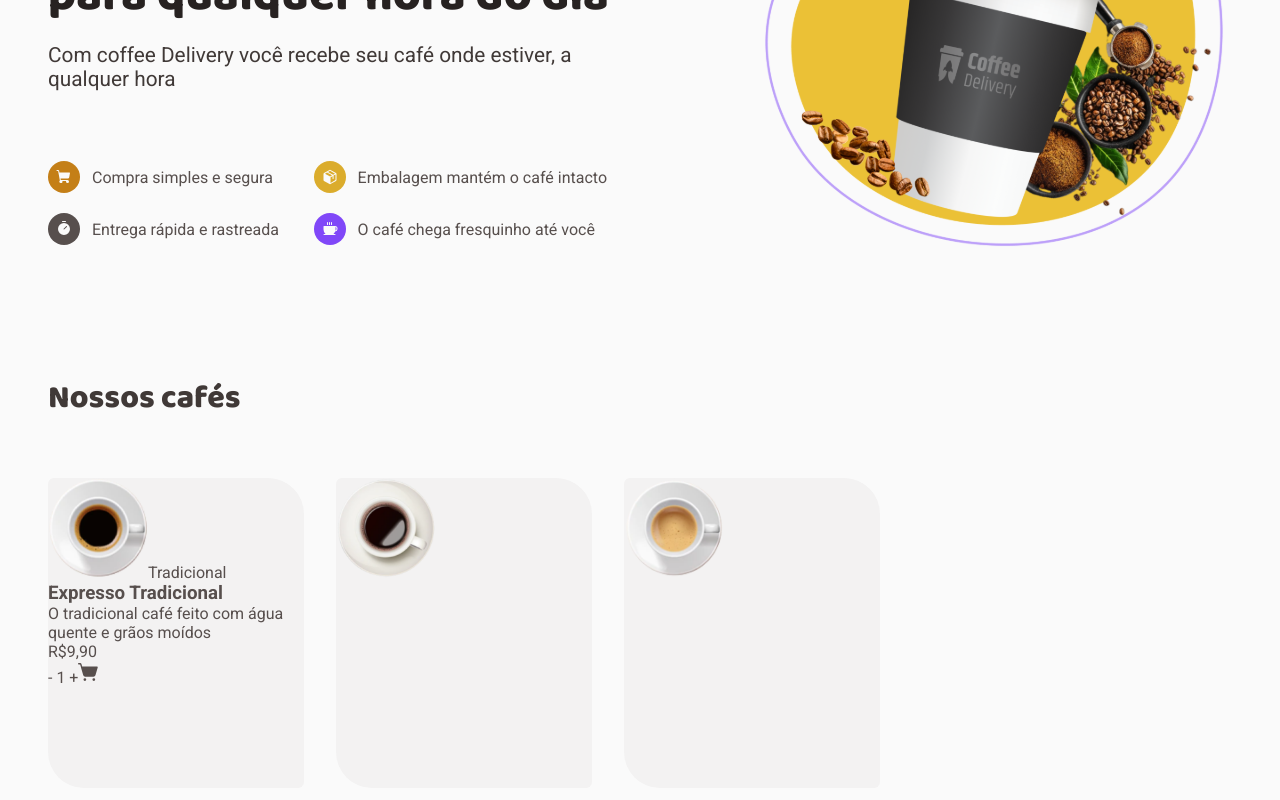
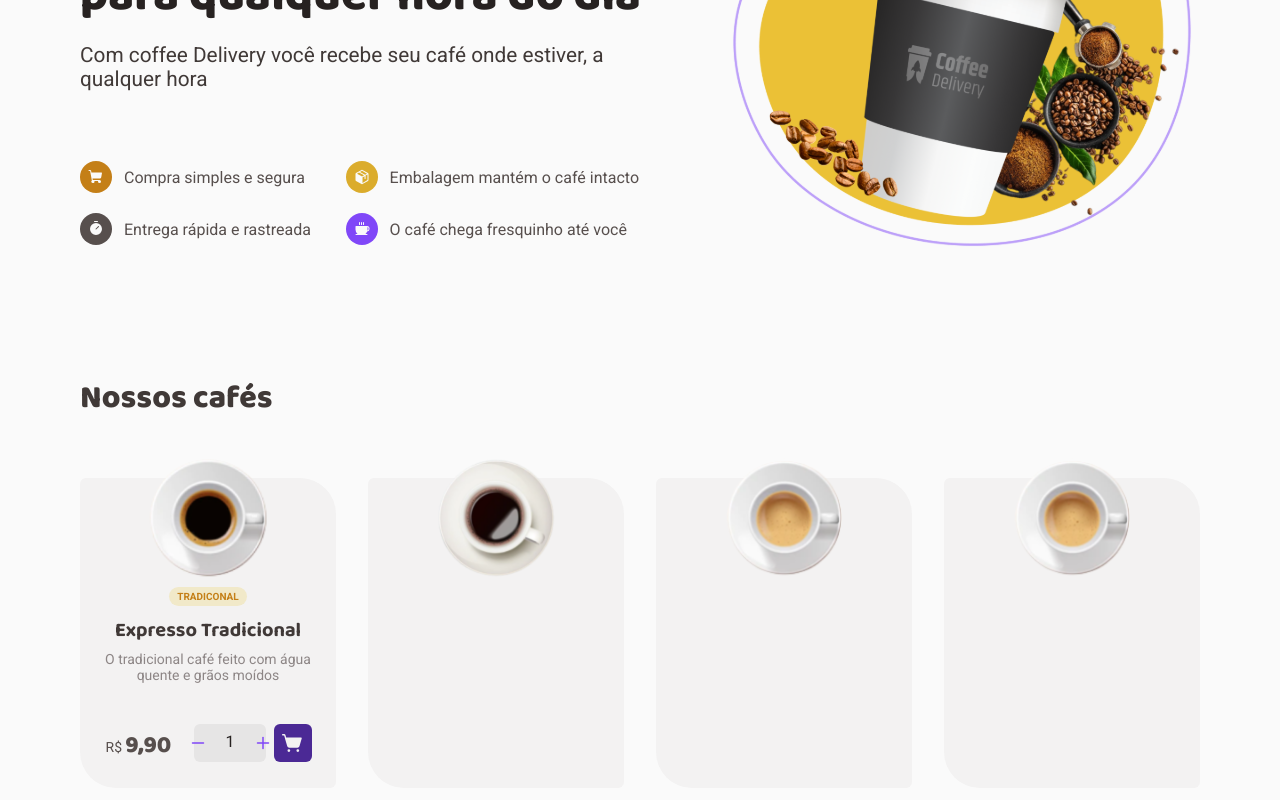
Before and after one commit to Alfredo-pg/coffee-delivery, a React (Vite) app: page / in a window 1280 px wide. Shown: the part 306-1106 px from the top of the page. Built offline with nearby package versions, Linux system fonts and the light colour scheme.

Commit message:
card-v0.5

```diff
--- a/src/components/Hero/styles.ts
+++ b/src/components/Hero/styles.ts
@@ -6,7 +6,7 @@ export const HeroContainer = styled.div`
   align-items: center;
   align-content: space-between;
 
-  gap: 7.5rem;
+  gap: 3.5rem;
 
   margin: 5.75rem 0;
 `
--- a/src/layouts/DefaultLayout/styles.ts
+++ b/src/layouts/DefaultLayout/styles.ts
@@ -1,7 +1,7 @@
 import styled from 'styled-components'
 
 export const LayoutContainer = styled.div`
-  max-width: 74rem;
+  max-width: 70rem;
   margin: 2rem auto;
 
   display: flex;
--- a/src/pages/Home/index.tsx
+++ b/src/pages/Home/index.tsx
@@ -1,7 +1,14 @@
 import { Hero } from '../../components/Hero'
-import { CoffeeContainer, HomeContainer } from './styles'
+import {
+  CoffeeContainer,
+  CoffeeCountCartContainer,
+  CoffeeDescriptionConainer,
+  CoffeeFooterContainer,
+  CoffeePriceContainer,
+  HomeContainer,
+} from './styles'
 
-import { ShoppingCartSimple } from 'phosphor-react'
+import { Minus, Plus, ShoppingCartSimple } from 'phosphor-react'
 
 import cafeExpresso from '../../assets/cafe-expresso.svg'
 import cafeAmericano from '../../assets/cafe-americano.svg'
@@ -17,19 +24,34 @@ export function Home() {
         <CoffeeContainer>
           <img src={cafeExpresso} alt="" />
 
-          <span>Tradicional</span>
+          <CoffeeDescriptionConainer>
+            <p>TRADICONAL</p>
+          </CoffeeDescriptionConainer>
           <h3>Expresso Tradicional</h3>
           <p>O tradicional café feito com água quente e grãos moídos</p>
 
-          <footer>
-            <p>R$9,90</p>
-            <div>
-              <span>- 1 +</span>
+          <CoffeeFooterContainer>
+            <CoffeePriceContainer>
+              <p>R$</p>
+              <p>9,90</p>
+            </CoffeePriceContainer>
+
+            <CoffeeCountCartContainer>
+              <div>
+                <button>
+                  <Minus size={16} weight="bold" />
+                </button>
+                <p>1</p>
+                <button>
+                  <Plus size={16} weight="bold" />
+                </button>
+              </div>
+
               <span>
                 <ShoppingCartSimple size={22} weight="fill" />
               </span>
-            </div>
-          </footer>
+            </CoffeeCountCartContainer>
+          </CoffeeFooterContainer>
         </CoffeeContainer>
 
         <CoffeeContainer>
@@ -39,6 +61,9 @@ export function Home() {
         <CoffeeContainer>
           <img src={expressoCremoso} alt="" />
         </CoffeeContainer>
+        <CoffeeContainer>
+          <img src={expressoCremoso} alt="" />
+        </CoffeeContainer>
       </HomeContainer>
     </>
   )
--- a/src/pages/Home/styles.ts
+++ b/src/pages/Home/styles.ts
@@ -5,8 +5,6 @@ export const HomeContainer = styled.main`
   flex-wrap: wrap;
 
   gap: 2.5rem 2rem;
-
-  width: 70rem;
 
   h2 {
     display: flex;
@@ -27,7 +25,132 @@ export const CoffeeContainer = styled.div`
   width: 16rem;
   height: 19.375rem;
 
+  display: flex;
+  flex-direction: column;
+  align-items: center;
+  text-align: center;
+
   border-radius: 6px 36px;
 
   background-color: ${(props) => props.theme['base-card']};
+
+  img {
+    width: 7.5rem;
+    height: 7.5rem;
+
+    position: relative;
+    top: -1.25rem;
+  }
+
+  h3 {
+    font-family: 'Baloo 2', cursive;
+    font-weight: 700;
+    font-size: 1.25rem;
+    line-height: 130%;
+
+    color: ${(props) => props.theme['base-subtitle']};
+  }
+
+  p {
+    margin: 0.5rem 1.25rem;
+    font-size: 0.875rem;
+    color: ${(props) => props.theme['base-label']};
+  }
 `
+
+export const CoffeeDescriptionConainer = styled.span`
+  display: flex;
+  position: relative;
+  top: -0.7rem;
+  gap: 0.25rem;
+  font-weight: 700;
+
+  p {
+    margin: unset;
+    font-size: 0.625rem;
+    padding: 0.25rem 0.5rem;
+    color: ${(props) => props.theme['yellow-dark']};
+
+    border-radius: 100px;
+    background-color: ${(props) => props.theme['yellow-light']};
+  }
+`
+
+export const CoffeeFooterContainer = styled.footer`
+  display: flex;
+  width: 13rem;
+  height: 2.375rem;
+  margin: 2.0625rem 1.25rem 1.5rem;
+
+  gap: 1.4375rem;
+`
+
+export const CoffeePriceContainer = styled.span`
+  display: flex;
+  align-items: baseline;
+  width: 4.1875rem;
+
+  p {
+    margin: 0.1rem;
+    color: ${(props) => props.theme['base-text']};
+
+    &:last-child {
+      font-family: 'Baloo 2', cursive;
+      font-weight: 800;
+      font-size: 1.5rem;
+    }
+  }
+`
+
+export const CoffeeCountCartContainer = styled.div`
+  display: flex;
+  align-items: center;
+
+  gap: 0.5rem;
+
+  width: 7.375rem;
+  height: 2.375rem;
+
+  div {
+    display: flex;
+    align-items: center;
+    justify-content: center;
+
+    width: 4.5rem;
+    height: 2.375rem;
+
+    border-radius: 6px;
+    background-color: ${(props) => props.theme['base-button']};
+
+    p {
+      display: flex;
+      width: 1.25rem;
+      height: 1.3125rem;
+
+      font-size: 1rem;
+      color: ${(props) => props.theme['base-title']};
+    }
+
+    button {
+      display: flex;
+      flex: 1;
+      border: none;
+      background-color: transparent;
+      color: ${(props) => props.theme.purple};
+    }
+  }
+
+  span {
+    display: flex;
+    align-items: center;
+    justify-content: center;
+
+    width: 2.375rem;
+    height: 2.375rem;
+
+    border-radius: 6px;
+
+    background-color: ${(props) => props.theme['purple-dark']};
+    color: ${(props) => props.theme['base-card']};
+  }
+`
```
